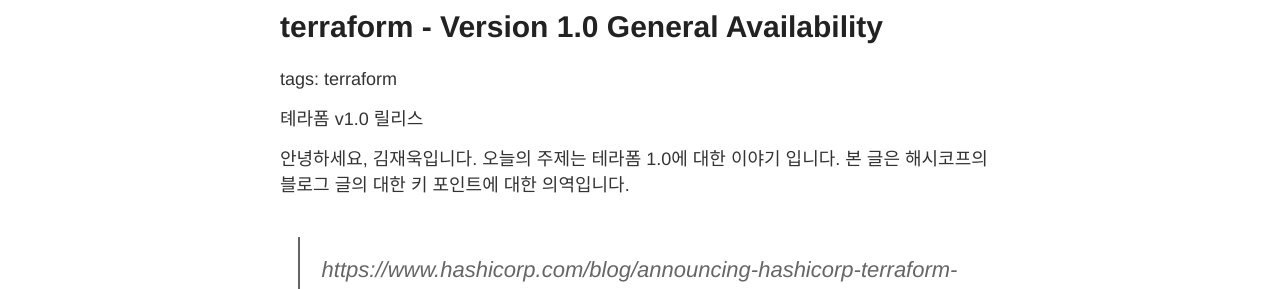
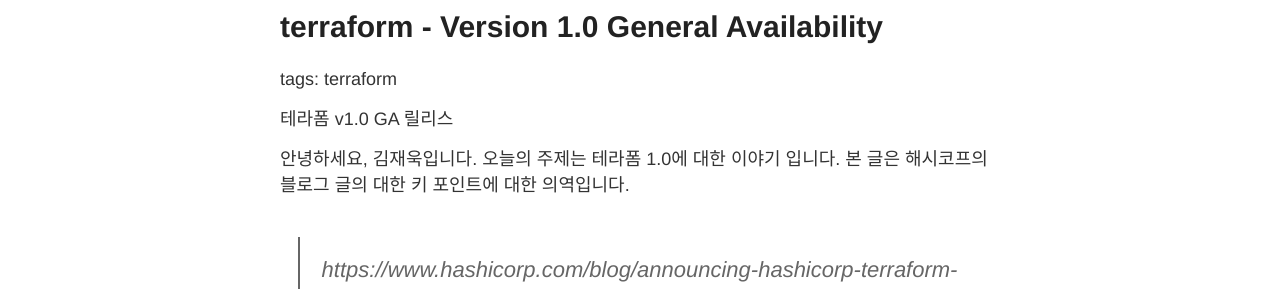
Before and after one commit to iamjaekim/iamjaekim.github.io, a Jekyll site: the page built from _posts/2021-06-13-terraform-ga-1.0.md, in a window 1280 px wide. Shown: the part 160-449 px from the top of the page. Built offline with Jekyll 4.4.1, drawn with Linux system fonts in a browser that asks for light colours.

Commit message:
Update 2021-06-13-terraform-ga-1.0.md

```diff
--- a/_posts/2021-06-13-terraform-ga-1.0.md
+++ b/_posts/2021-06-13-terraform-ga-1.0.md
@@ -1,10 +1,10 @@
 ---
 layout: post
 title: terraform - Version 1.0 General Availability
-tags: [terraform, translation]
+tags: [terraform, translation, hashicorp]
 ---
 
-톄라폼 v1.0 릴리스
+테라폼 v1.0 GA 릴리스
 
 안녕하세요, 김재욱입니다. 오늘의 주제는 테라폼 1.0에 대한 이야기 입니다.
 본 글은 해시코프의 블로그 글의 대한 키 포인트에 대한 의역입니다.
```
